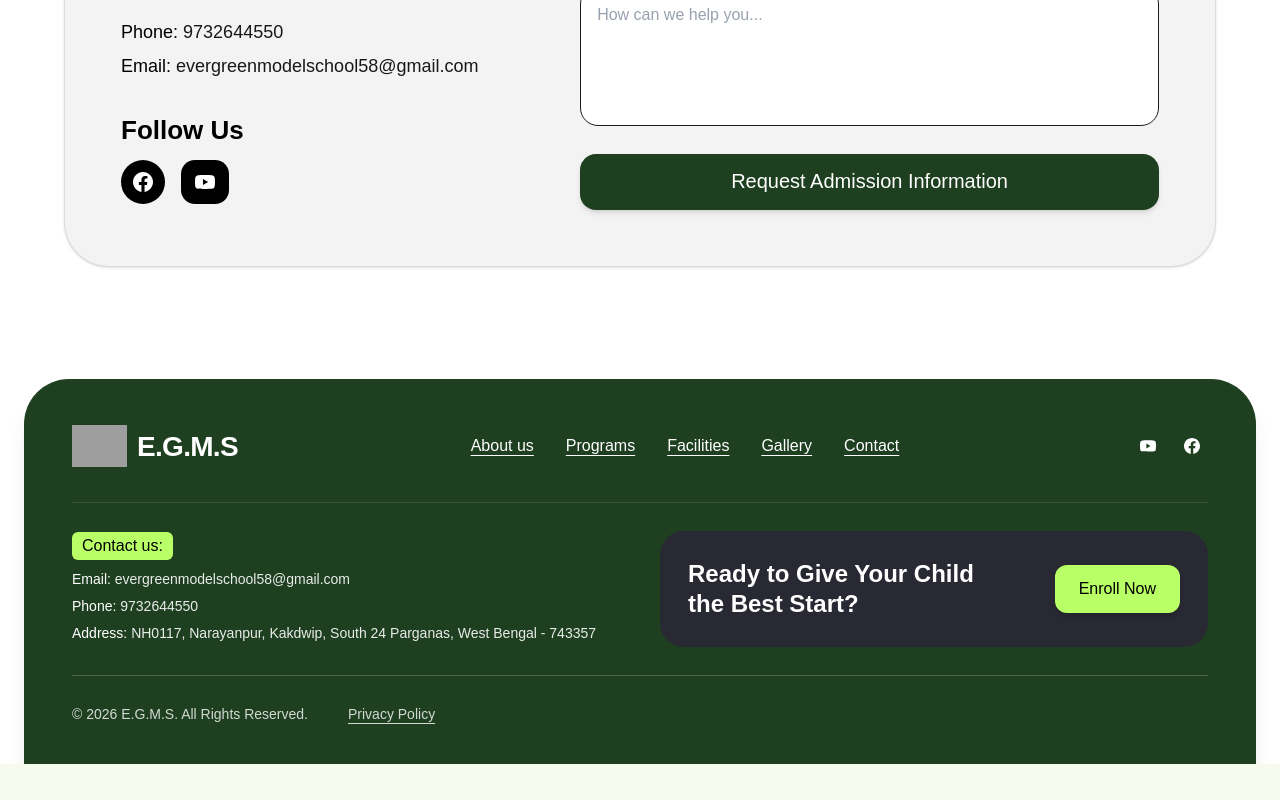
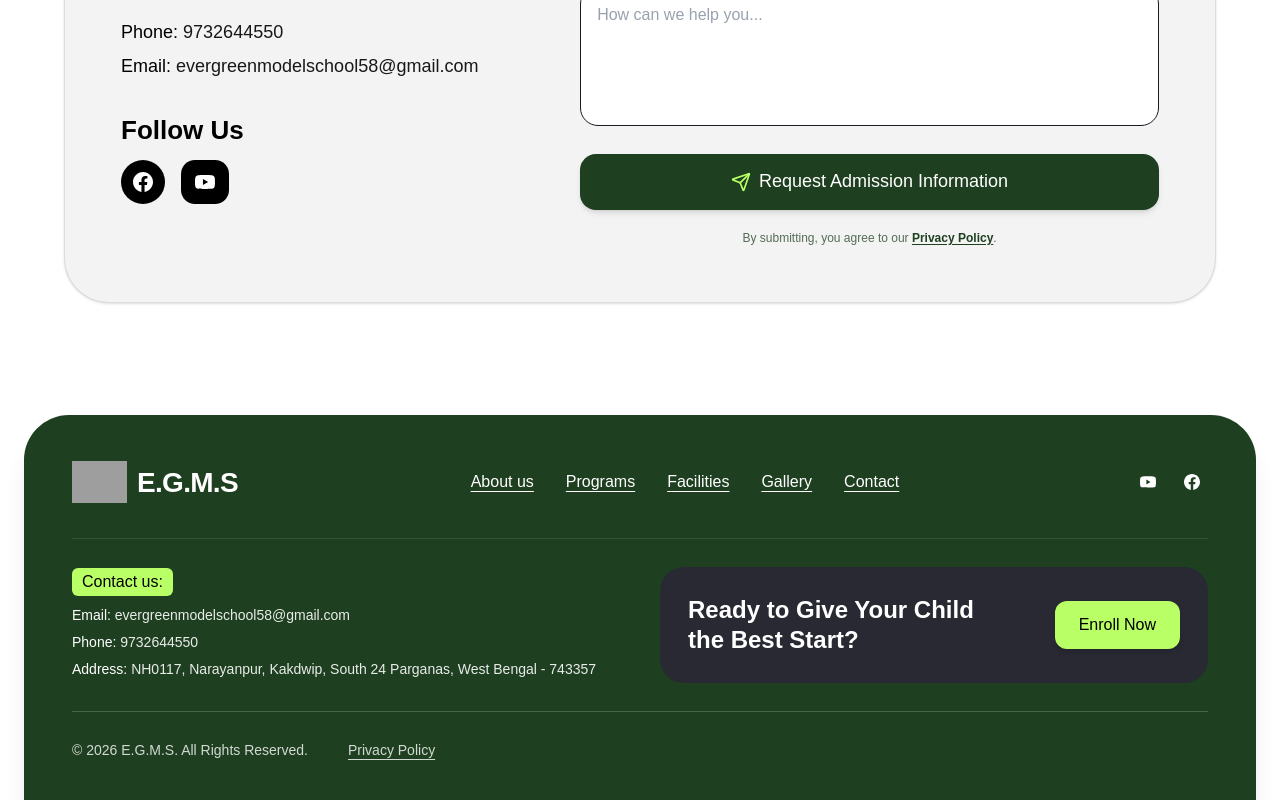
Before and after one commit to flameboy-dev/EGMS, a React (Vite) app in the folder frontend/: page / in a window 1280 px wide. Shown: the part 8471-9271 px from the top of the page. Before the commit the page ends 9235 px from the top, so only its background shows below. Built offline with nearby package versions, Linux system fonts and the light colour scheme; no server answers; grey boxes are pictures that could not be loaded.

Commit message:
feat(legal): attach Privacy Policy links to all form submission points

```diff
--- a/frontend/src/components/custom/ContactForm.jsx
+++ b/frontend/src/components/custom/ContactForm.jsx
@@ -1,4 +1,5 @@
 import React, { useState } from 'react';
+import { Link } from 'react-router-dom';
 import { ChevronDown, CheckCircle2, AlertCircle, Loader2, Send, X } from 'lucide-react';
 
 const API_BASE_URL = import.meta.env.VITE_API_URL || '/api';
@@ -394,17 +395,26 @@ function ContactForm() {
       <button
         type="submit"
         disabled={submitting}
-        className="mt-2 flex h-[56px] w-full items-center justify-center rounded-[16px] bg-[#1E3F20] px-6 font-fredoka text-lg font-medium text-white shadow-md transition-all duration-200 hover:bg-[#152e17] active:scale-[0.99] md:text-[20px] cursor-pointer disabled:opacity-50"
+        className="mt-2 flex min-h-[52px] sm:min-h-[56px] w-full items-center justify-center gap-2 rounded-[16px] bg-[#1E3F20] px-4 py-3 sm:px-6 font-fredoka text-sm sm:text-base md:text-lg font-medium text-white shadow-md transition-all duration-200 hover:bg-[#152e17] active:scale-[0.99] cursor-pointer disabled:opacity-50 text-center leading-snug"
       >
         {submitting ? (
           <div className="flex items-center space-x-2">
-            <Loader2 className="h-5 w-5 animate-spin" />
+            <Loader2 className="h-5 w-5 animate-spin text-[#B9FF66]" />
             <span>Sending Inquiry...</span>
           </div>
         ) : (
-          'Request Admission Information'
+          <>
+            <Send className="h-4 w-4 sm:h-5 sm:w-5 text-[#B9FF66] shrink-0" />
+            <span>Request Admission Information</span>
+          </>
         )}
       </button>
+      <p className="text-center font-poppins text-xs text-[#1E3F20]/75">
+        By submitting, you agree to our{' '}
+        <Link to="/privacy" className="font-semibold text-[#1E3F20] underline underline-offset-2 hover:text-[#000000]">
+          Privacy Policy
+        </Link>.
+      </p>
 
       {/* Floating Bottom-Right Toast Alert Popup */}
       {formError && (
--- a/frontend/src/landing_page/facilities/FacilityApplicationModal.jsx
+++ b/frontend/src/landing_page/facilities/FacilityApplicationModal.jsx
@@ -1,4 +1,5 @@
 import React, { useState } from 'react';
+import { Link } from 'react-router-dom';
 import { X, CheckCircle, Sparkles, AlertCircle, Loader2, Send, GraduationCap } from 'lucide-react';
 
 const API_BASE_URL = import.meta.env.VITE_API_URL || '/api';
@@ -449,6 +450,12 @@ function FacilityApplicationModal({
                     <span>Submit Application</span>
                   )}
                 </button>
+                <p className="mt-2 text-center font-poppins text-[11px] sm:text-xs text-[#1E3F20]/75">
+                  Handled according to our{' '}
+                  <Link to="/privacy" onClick={onClose} className="font-semibold text-[#1E3F20] underline underline-offset-2 hover:text-[#000000]">
+                    Privacy Policy
+                  </Link>.
+                </p>
               </div>
             </form>
           </div>
```
